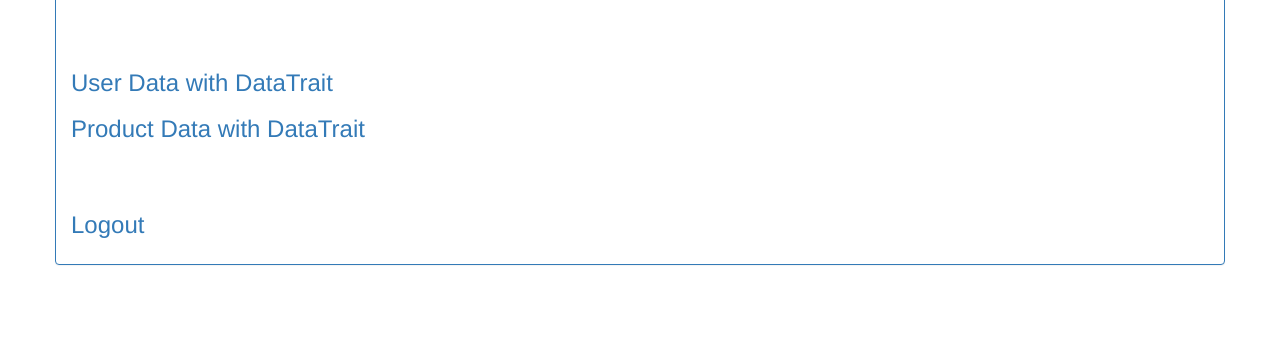
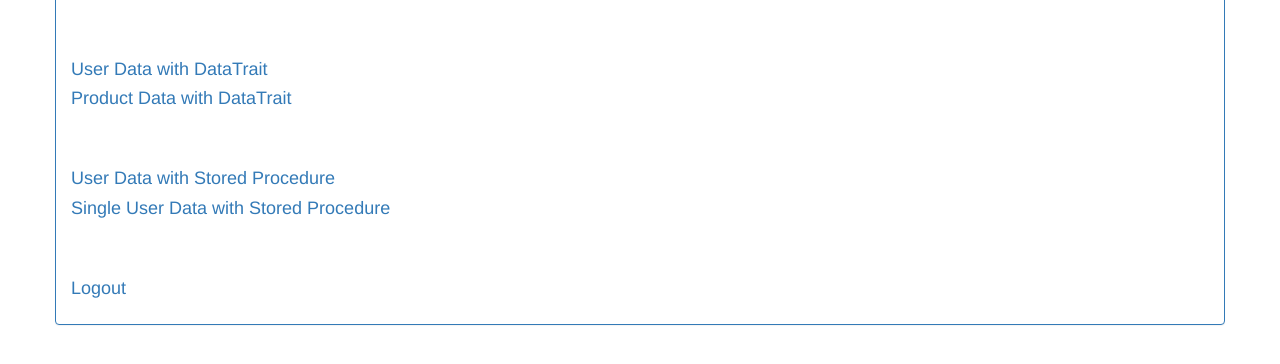
Before and after one commit to Sherajul-Shakil/ci4-project, a CodeIgniter 4 app: template app/Views/dashboard.php in a window 1280 px wide. Shown: the part 137-501 px from the top of the page. Run offline with PHP 8.4 and a stand-in for CodeIgniter, Linux system fonts and the light colour scheme; the template is opened without the code that fills it, so the values that code supplies are empty; some libraries are stand-ins or nearby versions.

Commit message:
mysql-stored-procedure

```diff
--- a/app/Config/Routes.php
+++ b/app/Config/Routes.php
@@ -39,6 +39,12 @@ $routes->get('logout', 'User::logout');
 $routes->get("list-products", "DataController::listProducts");
 $routes->get("list-users", "DataController::listUsers");
 
+// sql stored procedure
+$routes->get("list-user", "DataController::listUser");
+$routes->get("single-user/(:num)", "DataController::singleUser/$1");
+
+
+
 
 /*
  * --------------------------------------------------------------------
--- a/app/Views/dashboard.php
+++ b/app/Views/dashboard.php
@@ -9,10 +9,13 @@
             <div class="panel-body">
                 <h1>Hello, <?= session()->get('name') ?></h1>
                 <br><br>
-                <h3><a href="<?= site_url('list-users') ?>">User Data with DataTrait</a></h3>
-                <h3><a href="<?= site_url('list-products') ?>">Product Data with DataTrait</a></h3>
+                <h4><a href="<?= site_url('list-users') ?>">User Data with DataTrait</a></h4>
+                <h4><a href="<?= site_url('list-products') ?>">Product Data with DataTrait</a></h4>
                 <br><br>
-                <h3><a href="<?= site_url('logout') ?>">Logout</a></h3>
+                <h4><a href="<?= site_url('list-user') ?>">User Data with Stored Procedure</a></h4>
+                <h4><a href="<?= site_url('single-user/1') ?>">Single User Data with Stored Procedure</a></h4>
+                <br><br>
+                <h4><a href="<?= site_url('logout') ?>">Logout</a></h4>
             </div>
         </div>
     </div>
```
Also changed, not shown: app/Controllers/DataController.php (+28 -0 lines).
